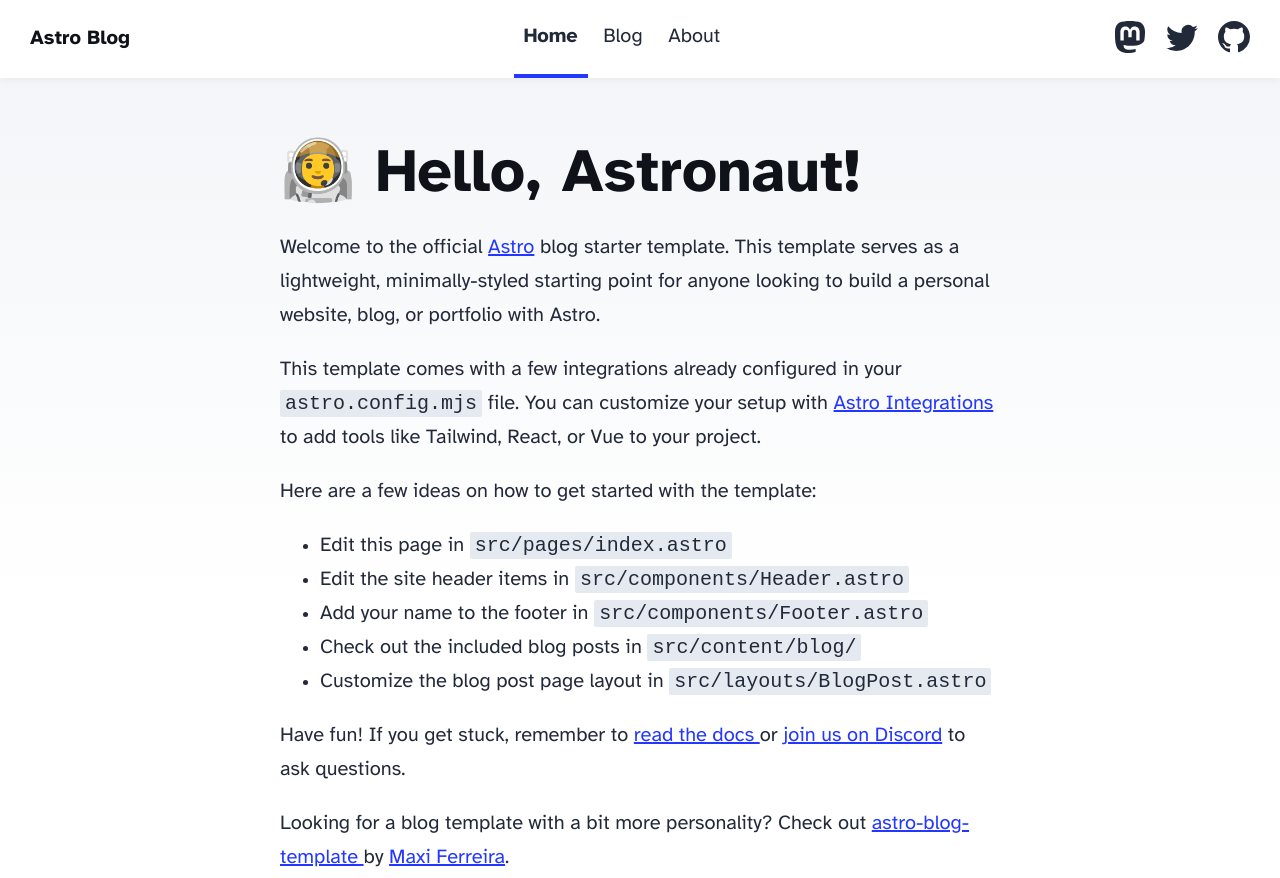
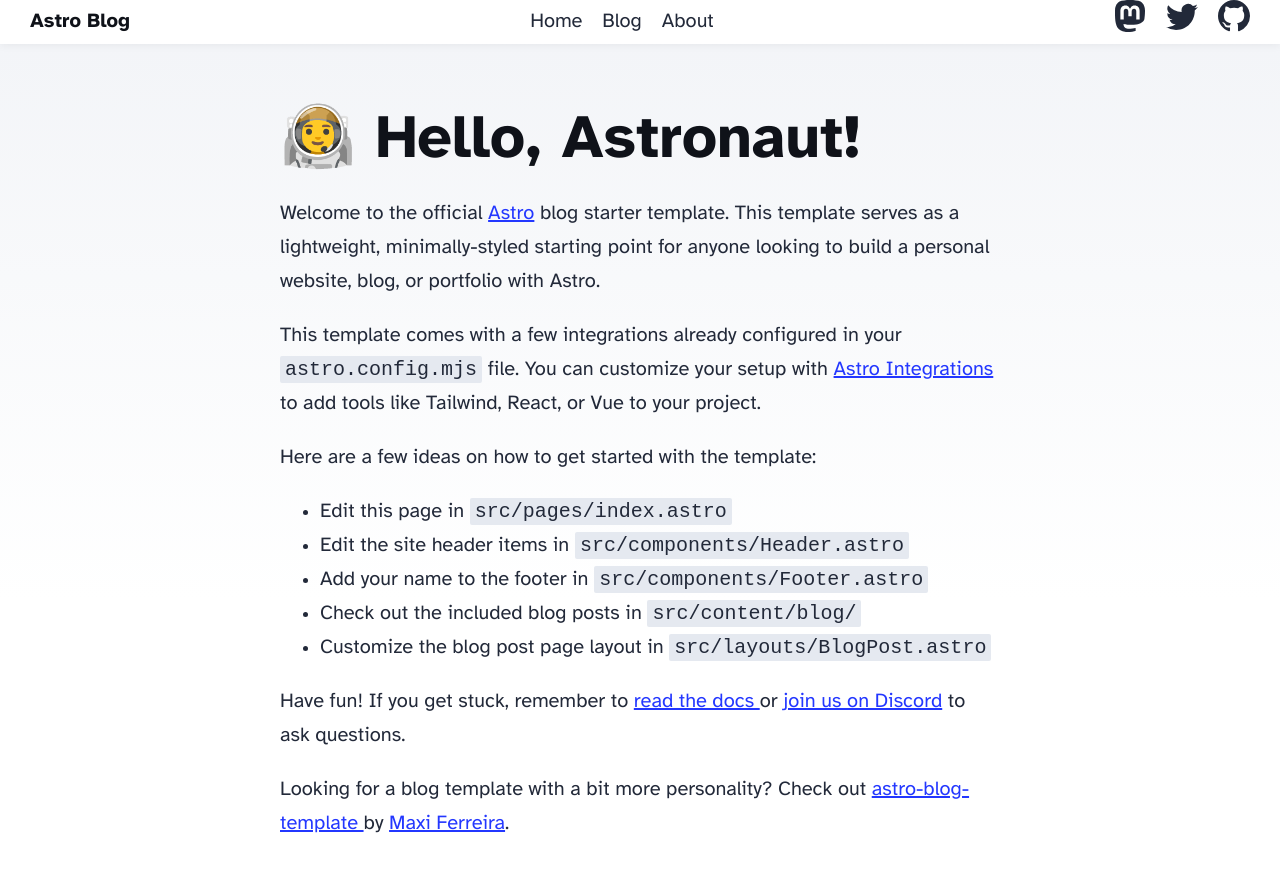
Before and after one commit to dorsharon/blog, an Astro site: page / in a window 1280 px wide. Shown: the top 878 px of the page. Built offline with nearby package versions, Linux system fonts and the light colour scheme; Astro itself is replaced by a stand-in of ours.

Commit message:
initial setup

```diff
--- a/package.json
+++ b/package.json
@@ -21,5 +21,9 @@
     "react": "^18.3.1",
     "react-dom": "^18.3.1",
     "typescript": "^5.4.5"
+  },
+  "devDependencies": {
+    "prettier": "^3.2.5",
+    "prettier-plugin-astro": "^0.13.0"
   }
 }
--- /dev/null
+++ b/src/components/Header/Header.module.css
@@ -0,0 +1,45 @@
+.header {
+    margin: 0;
+    padding: 0 1em;
+    background: white;
+    box-shadow: 0 2px 8px rgba(var(--black), 5%);
+
+    h2 {
+        margin: 0;
+        font-size: 1em;
+    }
+
+    h2 a,
+    h2 a.active {
+        text-decoration: none;
+    }
+
+    nav {
+        display: flex;
+        align-items: center;
+        justify-content: space-between;
+    }
+
+    nav a {
+        padding: 1em 0.5em;
+        color: var(--black);
+        border-bottom: 4px solid transparent;
+        text-decoration: none;
+    }
+
+    nav a.active {
+        text-decoration: none;
+        border-bottom-color: var(--accent);
+    }
+
+    .social-links,
+    .social-links a {
+        display: flex;
+    }
+
+    @media (max-width: 720px) {
+        .social-links {
+            display: none;
+        }
+    }
+}
--- /dev/null
+++ b/src/components/Header/Header.tsx
@@ -0,0 +1,53 @@
+import HeaderLink from "./HeaderLink/HeaderLink.tsx";
+import { SITE_TITLE } from "../../consts";
+import Styles from "./Header.module.css";
+
+export default function Header() {
+  return (
+    <header className={Styles.header}>
+      <nav>
+        <h2>
+          <a href="/">{SITE_TITLE}</a>
+        </h2>
+
+        <div className="internal-links">
+          <HeaderLink href="/">Home</HeaderLink>
+          <HeaderLink href="/blog">Blog</HeaderLink>
+          <HeaderLink href="/about">About</HeaderLink>
+        </div>
+
+        <div className="social-links">
+          <a href="https://m.webtoo.ls/@astro" target="_blank">
+            <span className="sr-only">Follow Astro on Mastodon</span>
+            <svg viewBox="0 0 16 16" aria-hidden="true" width="32" height="32">
+              <path
+                fill="currentColor"
+                d="M11.19 12.195c2.016-.24 3.77-1.475 3.99-2.603.348-1.778.32-4.339.32-4.339 0-3.47-2.286-4.488-2.286-4.488C12.062.238 10.083.017 8.027 0h-.05C5.92.017 3.942.238 2.79.765c0 0-2.285 1.017-2.285 4.488l-.002.662c-.004.64-.007 1.35.011 2.091.083 3.394.626 6.74 3.78 7.57 1.454.383 2.703.463 3.709.408 1.823-.1 2.847-.647 2.847-.647l-.06-1.317s-1.303.41-2.767.36c-1.45-.05-2.98-.156-3.215-1.928a3.614 3.614 0 0 1-.033-.496s1.424.346 3.228.428c1.103.05 2.137-.064 3.188-.189zm1.613-2.47H11.13v-4.08c0-.859-.364-1.295-1.091-1.295-.804 0-1.207.517-1.207 1.541v2.233H7.168V5.89c0-1.024-.403-1.541-1.207-1.541-.727 0-1.091.436-1.091 1.296v4.079H3.197V5.522c0-.859.22-1.541.66-2.046.456-.505 1.052-.764 1.793-.764.856 0 1.504.328 1.933.983L8 4.39l.417-.695c.429-.655 1.077-.983 1.934-.983.74 0 1.336.259 1.791.764.442.505.661 1.187.661 2.046v4.203z"
+              ></path>
+            </svg>
+          </a>
+
+          <a href="https://twitter.com/astrodotbuild" target="_blank">
+            <span className="sr-only">Follow Astro on Twitter</span>
+            <svg viewBox="0 0 16 16" aria-hidden="true" width="32" height="32">
+              <path
+                fill="currentColor"
+                d="M5.026 15c6.038 0 9.341-5.003 9.341-9.334 0-.14 0-.282-.006-.422A6.685 6.685 0 0 0 16 3.542a6.658 6.658 0 0 1-1.889.518 3.301 3.301 0 0 0 1.447-1.817 6.533 6.533 0 0 1-2.087.793A3.286 3.286 0 0 0 7.875 6.03a9.325 9.325 0 0 1-6.767-3.429 3.289 3.289 0 0 0 1.018 4.382A3.323 3.323 0 0 1 .64 6.575v.045a3.288 3.288 0 0 0 2.632 3.218 3.203 3.203 0 0 1-.865.115 3.23 3.23 0 0 1-.614-.057 3.283 3.283 0 0 0 3.067 2.277A6.588 6.588 0 0 1 .78 13.58a6.32 6.32 0 0 1-.78-.045A9.344 9.344 0 0 0 5.026 15z"
+              ></path>
+            </svg>
+          </a>
+
+          <a href="https://github.com/withastro/astro" target="_blank">
+            <span className="sr-only">Go to Astro's GitHub repo</span>
+            <svg viewBox="0 0 16 16" aria-hidden="true" width="32" height="32">
+              <path
+                fill="currentColor"
+                d="M8 0C3.58 0 0 3.58 0 8c0 3.54 2.29 6.53 5.47 7.59.4.07.55-.17.55-.38 0-.19-.01-.82-.01-1.49-2.01.37-2.53-.49-2.69-.94-.09-.23-.48-.94-.82-1.13-.28-.15-.68-.52-.01-.53.63-.01 1.08.58 1.23.82.72 1.21 1.87.87 2.33.66.07-.52.28-.87.51-1.07-1.78-.2-3.64-.89-3.64-3.95 0-.87.31-1.59.82-2.15-.08-.2-.36-1.02.08-2.12 0 0 .67-.21 2.2.82.64-.18 1.32-.27 2-.27.68 0 1.36.09 2 .27 1.53-1.04 2.2-.82 2.2-.82.44 1.1.16 1.92.08 2.12.51.56.82 1.27.82 2.15 0 3.07-1.87 3.75-3.65 3.95.29.25.54.73.54 1.48 0 1.07-.01 1.93-.01 2.2 0 .21.15.46.55.38A8.012 8.012 0 0 0 16 8c0-4.42-3.58-8-8-8z"
+              ></path>
+            </svg>
+          </a>
+        </div>
+      </nav>
+    </header>
+  );
+}
--- /dev/null
+++ b/src/components/Header/HeaderLink/HeaderLink.module.css
@@ -0,0 +1,9 @@
+.header-link {
+  display: inline-block;
+  text-decoration: none;
+
+  .active {
+    font-weight: bolder;
+    text-decoration: underline;
+  }
+}
--- /dev/null
+++ b/src/components/Header/HeaderLink/HeaderLink.tsx
@@ -0,0 +1,20 @@
+import Styles from "./HeaderLink.module.css";
+import type { HTMLAttributes } from "astro/types";
+import type { PropsWithChildren } from "react";
+
+export default function HeaderLink({
+  href,
+  children,
+}: PropsWithChildren<{ href: string }>) {
+  // const subPath = Astro.url.pathname.match(/[^\/]+/g);
+  const isActive = false; // href === pathname || href === "/" + subPath?.[0];
+
+  return (
+    <a
+      className={`${Styles.headerLink}${isActive ? " active" : ""}`}
+      href={href}
+    >
+      {children}
+    </a>
+  );
+}
```
Also changed, not shown: src/pages/index.astro (+31 -15 lines), .prettierrc.mjs (added), 1 other file.
